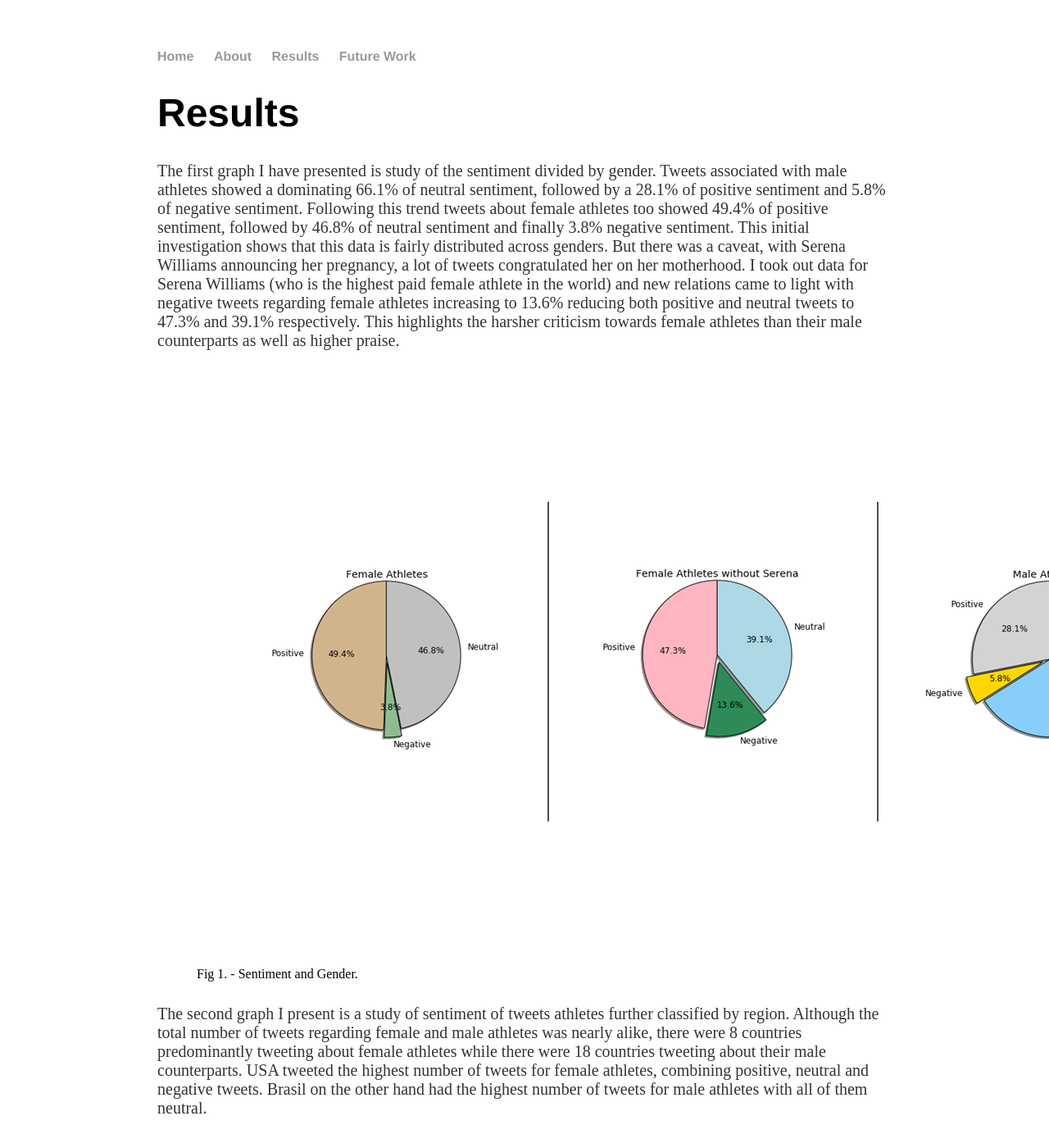
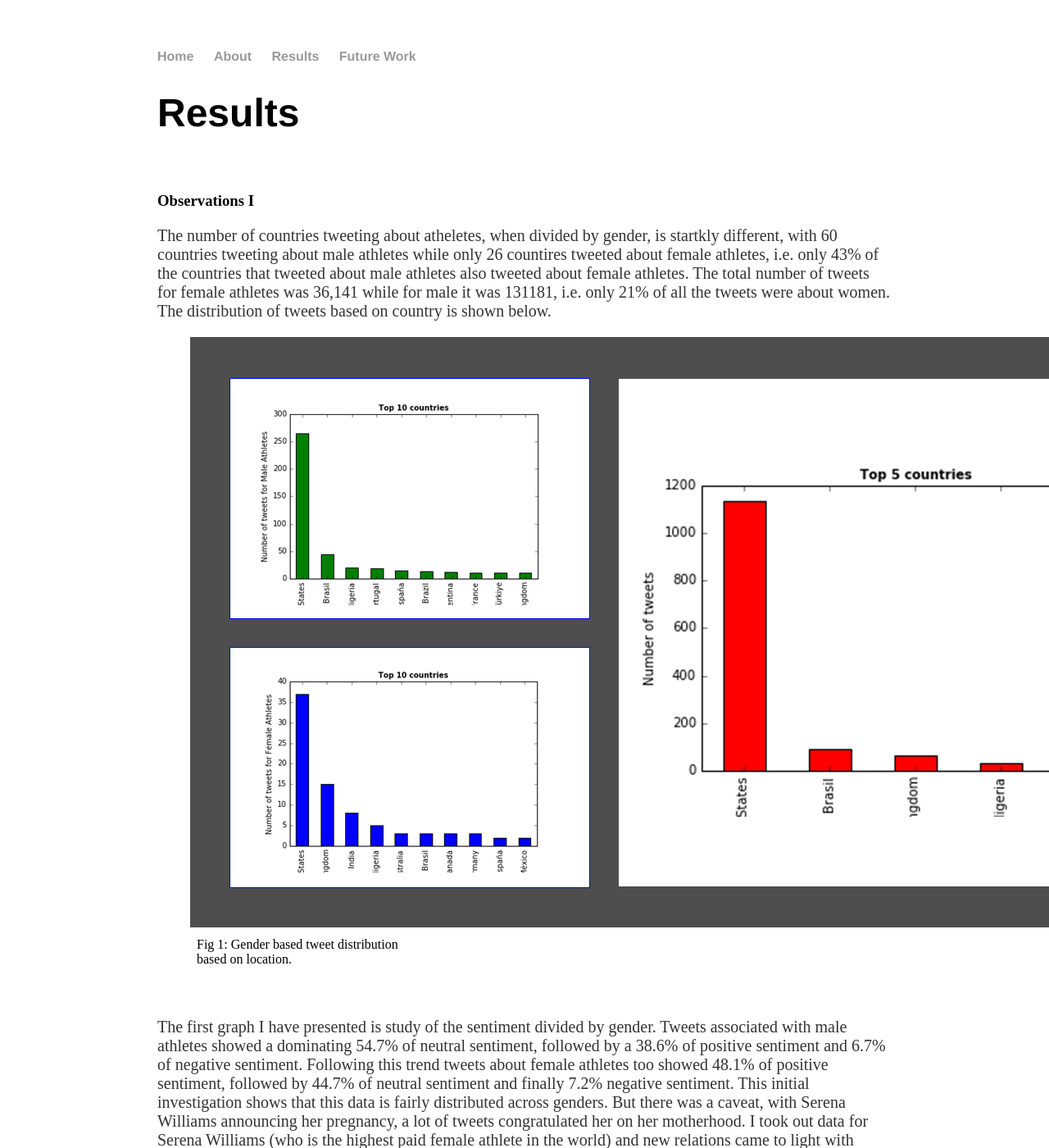
Before and after one commit to SreyaG/SportTweet, a Jekyll site: the page built from results/index.html, in a window 1280 px wide and 1400 px high. Shown: the whole window at 82% size. Built offline with Jekyll 4.4.1, drawn with Linux system fonts in a browser that asks for light colours; some of the changed text lies outside the part shown.

Commit message:
Update index.html

```diff
--- a/results/index.html
+++ b/results/index.html
@@ -1,23 +1,37 @@
 ---
 layout: post
-title: Twitter Results
+title: Results
 ---
 <div class="blurb">
 	<h1>Results</h1>
+	<br>
+	<h3> Observations I</h3>
+	<p> The number of countries tweeting about atheletes, when divided by gender, is startkly different, with 60 countries tweeting about male athletes
+	 while only 26 countires tweeted about female athletes, i.e. only 43% of the countries that tweeted about male athletes also tweeted about female athletes.
+	 The total number of tweets for female athletes was 36,141 while for male it was 131181, i.e. only 21% of all the tweets were about women. The distribution of
+	 tweets based on country is shown below.
+	</p>
+		<figure>
+  		<img src="/SportTweet/images/observation1.png" alt="pic 1" >
+  		<figcaption>Fig 1: Gender based tweet distribution based on location.</figcaption>
+	</figure>
+	<br>
 	<p>
 	The first graph I have presented is study of the sentiment divided by gender.
-	Tweets associated with male athletes showed a dominating 66.1% of neutral sentiment, followed by a 28.1% of positive sentiment
-	and 5.8% of negative sentiment. Following this trend tweets about female athletes too showed 49.4% of positive sentiment,
-	followed by 46.8% of neutral sentiment and finally 3.8% negative sentiment.  This initial investigation shows that this data is
+	Tweets associated with male athletes showed a dominating 54.7% of neutral sentiment, followed by a 38.6% of positive sentiment
+	and 6.7% of negative sentiment. Following this trend tweets about female athletes too showed 48.1% of positive sentiment,
+	followed by 44.7% of neutral sentiment and finally 7.2% negative sentiment.  This initial investigation shows that this data is
 	fairly distributed across genders. But there was a caveat, with Serena Williams announcing her pregnancy,
 	a lot of tweets congratulated her on her motherhood. I took out data for Serena Williams (who is the highest paid female athlete
-	in the world) and new relations came to light with negative tweets regarding female athletes increasing to 13.6% reducing both
-	positive and neutral tweets to 47.3% and 39.1% respectively. This highlights the harsher criticism towards female athletes
-	than their male counterparts as well as higher praise.
+	in the world) and new relations came to light with negative tweets regarding female athletes increasing to 12.0% (4.8% increase) reducing both
+	positive and neutral tweets to 40.8% and 47.2% respectively. For comparision I filtered out tweets for Cristiano Ronaldo who is the highest paid
+	male athlete, which introduced a smaller change of only 1.1% in negative tweets, i.e. the new data-set had only 7.8% negative tweets and 36.9 positive tweets
+    and 55.2% neutral tweets.
+	This highlights the harsher criticism towards female athletes than their male counterparts as well as higher praise.
 	</p>
 	<figure>
-  		<img src="/SportTweet/images/slide1.png" alt="pic 1" >
-  		<figcaption>Fig 1. - Sentiment and Gender.</figcaption>
+  		<img src="/SportTweet/images/observation2.png" alt="pic 1" >
+  		<figcaption>Fig 1. - Gender based distribution of tweet sentiment.</figcaption>
 	</figure>
 	<p>
 	The second graph I present is a study of sentiment of tweets athletes further classified by region.
```
